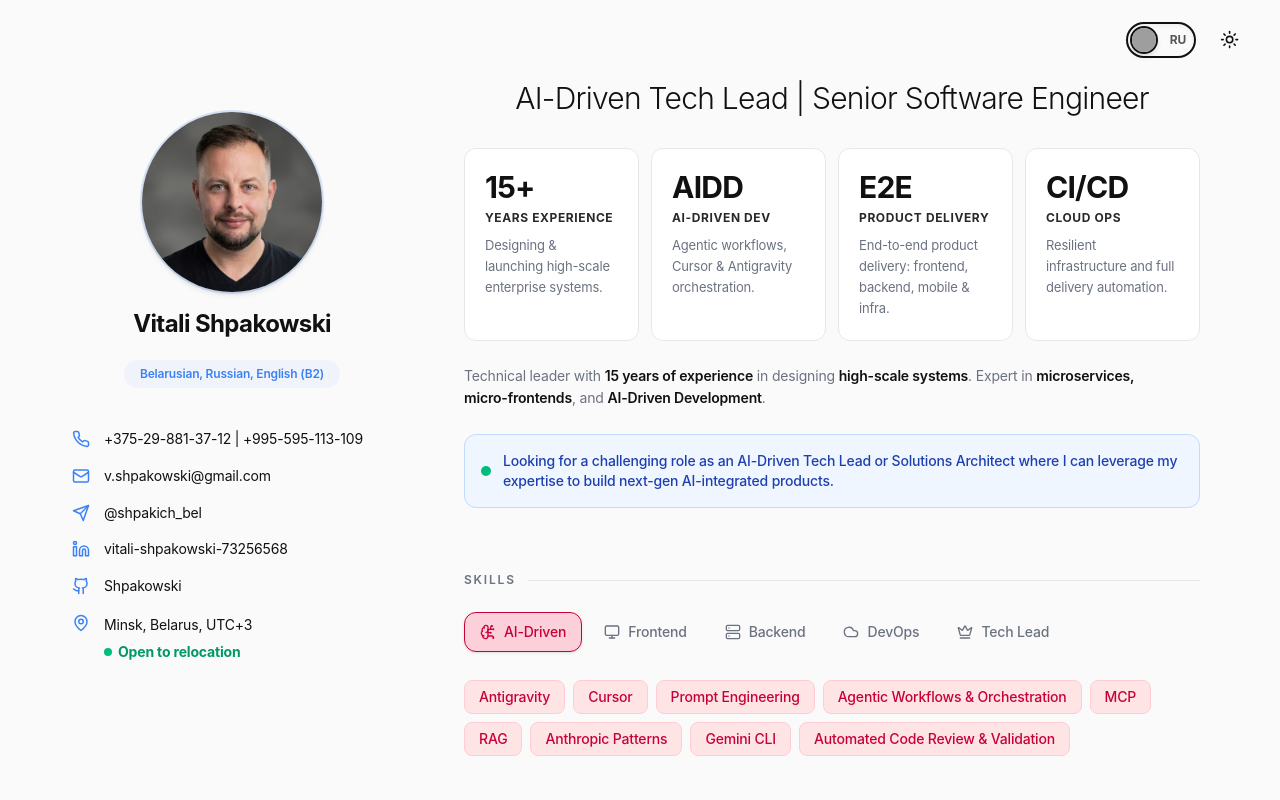
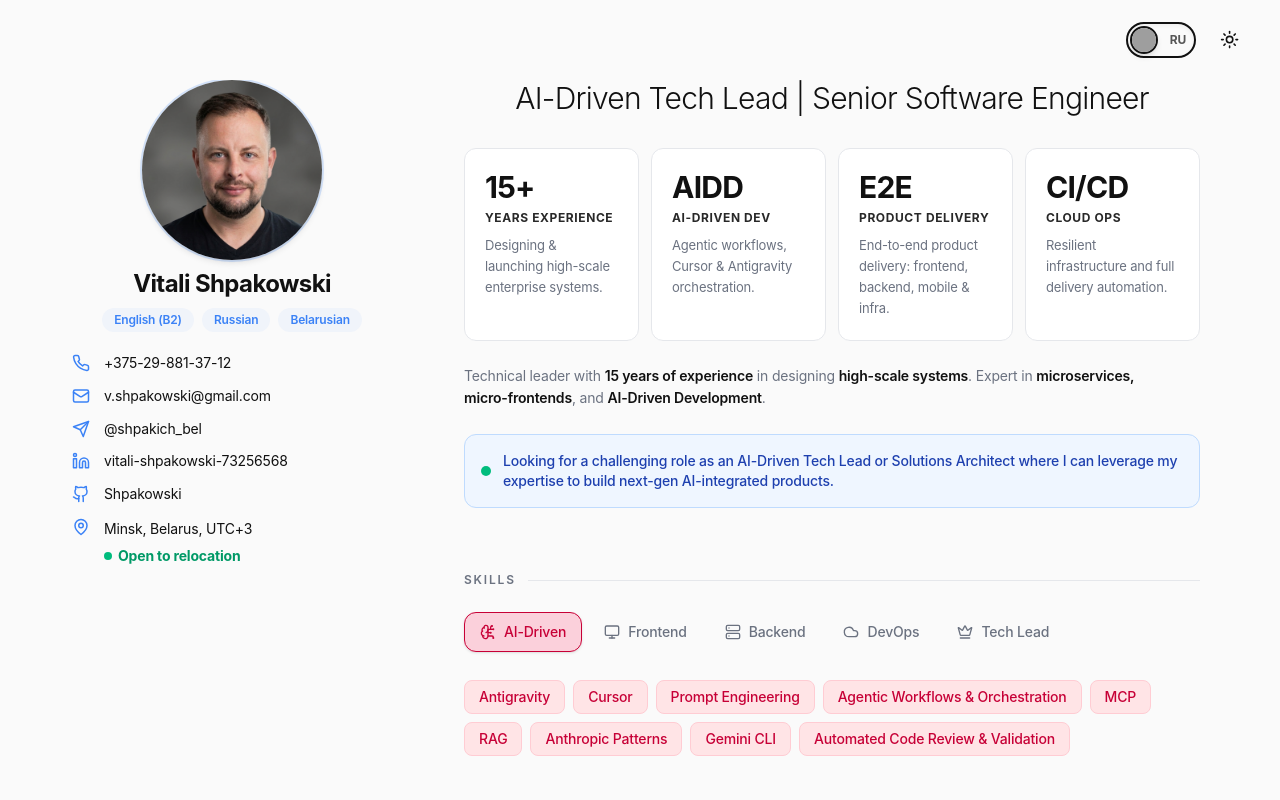
Before and after one commit to Shpakowski/shpakowski.github.io, a React (Vite) app: page / in a window 1280 px wide. Shown: the top 800 px of the page. Built offline with nearby package versions, Linux system fonts and the light colour scheme; grey boxes are pictures that could not be loaded.

Commit message:
feat: move profile data to config and update sidebar contact layout

```diff
--- a/src/components/layout/sidebar.tsx
+++ b/src/components/layout/sidebar.tsx
@@ -1,8 +1,5 @@
-
-import { useTranslation } from 'react-i18next';
+import { profileConfig } from '../../config/profile.config';
 import { Avatar } from '../ui/avatar';
-
-
 import avatarImage from '../../assets/avatar.JPG';
 
 interface SidebarProps {
@@ -10,69 +7,70 @@ interface SidebarProps {
   // Let's use i18n directly inside for now
 }
 
-export function Sidebar({}: SidebarProps) {
-  const { t } = useTranslation();
-
+export function Sidebar({ }: SidebarProps) {
   return (
-    <aside className="flex flex-col gap-6 p-6 md:p-8 lg:sticky lg:top-0 lg:h-screen lg:w-80 xl:w-96 lg:overflow-y-auto bg-card/50">
+    <aside className="flex flex-col gap-4 p-6 pt-0 md:p-8 md:pt-0 lg:sticky lg:top-0 lg:h-screen lg:w-80 xl:w-96 lg:overflow-y-auto bg-card/50">
 
 
-      <div className="flex flex-col items-center text-center gap-4">
+      <div className="flex flex-col items-center text-center gap-2">
         <Avatar
           src={avatarImage}
-          alt={t('profile.fullName')}
+          alt={profileConfig.fullName}
           className="h-[180px] w-[180px] shadow-md ring-2 ring-primary/20"
         />
         <div>
-          <h1 className="text-2xl font-bold tracking-tight">{t('profile.fullName')}</h1>
+          <h1 className="text-2xl font-bold tracking-tight">{profileConfig.fullName}</h1>
         </div>
 
-        {/* Languages moved higher */}
-        <div className="bg-primary/5 rounded-full px-4 py-1.5 mt-1">
-          <p className="text-xs font-semibold text-primary text-center">
-            {t('profile.contact.languages')}
-          </p>
+        <div className="flex flex-wrap justify-center gap-2">
+          {profileConfig.contact.languages.map((lang) => (
+            <div key={lang} className="bg-primary/5 rounded-full px-3 py-1">
+              <p className="text-xs font-semibold text-primary">
+                {lang}
+              </p>
+            </div>
+          ))}
         </div>
       </div>
 
-      <div className="space-y-4 text-sm mt-4">
-        <div className="flex flex-col gap-3.5">
+      <div className="text-sm mt-1">
+        <div className="flex flex-col gap-2.5">
           <ContactItem
             icon={<svg xmlns="http://www.w3.org/2000/svg" width="18" height="18" viewBox="0 0 24 24" fill="none" stroke="currentColor" strokeWidth="2" strokeLinecap="round" strokeLinejoin="round"><path d="M22 16.92v3a2 2 0 0 1-2.18 2 19.79 19.79 0 0 1-8.63-3.07 19.5 19.5 0 0 1-6-6 19.79 19.79 0 0 1-3.07-8.67A2 2 0 0 1 4.11 2h3a2 2 0 0 1 2 1.72 12.84 12.84 0 0 0 .7 2.81 2 2 0 0 1-.45 2.11L8.09 9.91a16 16 0 0 0 6 6l1.27-1.27a2 2 0 0 1 2.11-.45 12.84 12.84 0 0 0 2.81.7A2 2 0 0 1 22 16.92z"></path></svg>}
-            text={t('profile.contact.phone')}
+            text={profileConfig.contact.phone}
           />
           <ContactItem
             icon={<svg xmlns="http://www.w3.org/2000/svg" width="18" height="18" viewBox="0 0 24 24" fill="none" stroke="currentColor" strokeWidth="2" strokeLinecap="round" strokeLinejoin="round"><rect width="20" height="16" x="2" y="4" rx="2"></rect><path d="m22 7-8.97 5.7a1.94 1.94 0 0 1-2.06 0L2 7"></path></svg>}
-            text={t('profile.contact.email')}
-            href={`mailto:${t('profile.contact.email')}`}
+            text={profileConfig.contact.email}
+            href={`mailto:${profileConfig.contact.email}`}
           />
           <ContactItem
             icon={<svg xmlns="http://www.w3.org/2000/svg" width="18" height="18" viewBox="0 0 24 24" fill="none" stroke="currentColor" strokeWidth="2" strokeLinecap="round" strokeLinejoin="round"><path d="m22 2-7 20-4-9-9-4Z"></path><path d="M22 2 11 13"></path></svg>}
-            text={t('profile.contact.telegram')}
-            href={`https://t.me/${t('profile.contact.telegram').replace('@', '')}`}
+            text={profileConfig.contact.telegram}
+            href={`https://t.me/${profileConfig.contact.telegram.replace('@', '')}`}
           />
           <ContactItem
             icon={<svg xmlns="http://www.w3.org/2000/svg" width="18" height="18" viewBox="0 0 24 24" fill="none" stroke="currentColor" strokeWidth="2" strokeLinecap="round" strokeLinejoin="round"><path d="M16 8a6 6 0 0 1 6 6v7h-4v-7a2 2 0 0 0-2-2 2 2 0 0 0-2 2v7h-4v-7a6 6 0 0 1 6-6z"></path><rect width="4" height="12" x="2" y="9"></rect><circle cx="4" cy="4" r="2"></circle></svg>}
-            text={t('profile.contact.linkedin')}
-            href={`https://linkedin.com/in/${t('profile.contact.linkedin')}`}
+            text={profileConfig.contact.linkedin}
+            href={`https://linkedin.com/in/${profileConfig.contact.linkedin}`}
           />
           <ContactItem
             icon={<svg xmlns="http://www.w3.org/2000/svg" width="18" height="18" viewBox="0 0 24 24" fill="none" stroke="currentColor" strokeWidth="2" strokeLinecap="round" strokeLinejoin="round"><path d="M15 22v-4a4.8 4.8 0 0 0-1-3.5c3 0 6-2 6-5.5.08-1.25-.27-2.48-1-3.5.28-1.15.28-2.35 0-3.5 0 0-1 0-3 1.5-2.64-.5-5.36-.5-8 0C6 2 5 2 5 2c-.3 1.15-.3 2.35 0 3.5A5.403 5.403 0 0 0 4 9c0 3.5 3 5.5 6 5.5-.39.49-.68 1.05-.85 1.65-.17.6-.22 1.23-.15 1.85v4"></path><path d="M9 18c-4.51 2-5-2-7-2"></path></svg>}
-            text={t('profile.contact.github')}
-            href={`https://github.com/${t('profile.contact.github')}`}
+            text={profileConfig.contact.github}
+            href={`https://github.com/${profileConfig.contact.github}`}
           />
 
           <ContactItem
             icon={<svg xmlns="http://www.w3.org/2000/svg" width="18" height="18" viewBox="0 0 24 24" fill="none" stroke="currentColor" strokeWidth="2" strokeLinecap="round" strokeLinejoin="round"><path d="M20 10c0 6-8 12-8 12s-8-6-8-12a8 8 0 0 1 16 0Z"></path><circle cx="12" cy="10" r="3"></circle></svg>}
             text={
               <div className="flex flex-col gap-1 mt-0.5">
-                <span>{t('profile.contact.location_city')}</span>
+                <span>{profileConfig.contact.location_city}</span>
                 <span className="inline-flex items-center gap-1.5 font-bold text-emerald-600 dark:text-emerald-400">
                   <span className="relative flex h-2 w-2">
                     <span className="animate-ping absolute inline-flex h-full w-full rounded-full bg-emerald-400 opacity-75"></span>
                     <span className="relative inline-flex rounded-full h-2 w-2 bg-emerald-500"></span>
                   </span>
-                  {t('profile.contact.relocation')}
+                  {profileConfig.contact.relocation}
                 </span>
               </div>
             }
--- /dev/null
+++ b/src/config/profile.config.ts
@@ -0,0 +1,14 @@
+export const profileConfig = {
+  fullName: "Vitali Shpakowski",
+  contact: {
+    phone: "+375-29-881-37-12",
+    email: "v.shpakowski@gmail.com",
+    telegram: "@shpakich_bel",
+    linkedin: "vitali-shpakowski-73256568",
+    github: "Shpakowski",
+    website: "shpakowski.github.io",
+    location_city: "Minsk, Belarus, UTC+3",
+    relocation: "Open to relocation",
+    languages: ["English (B2)", "Russian", "Belarusian"]
+  }
+};
```
